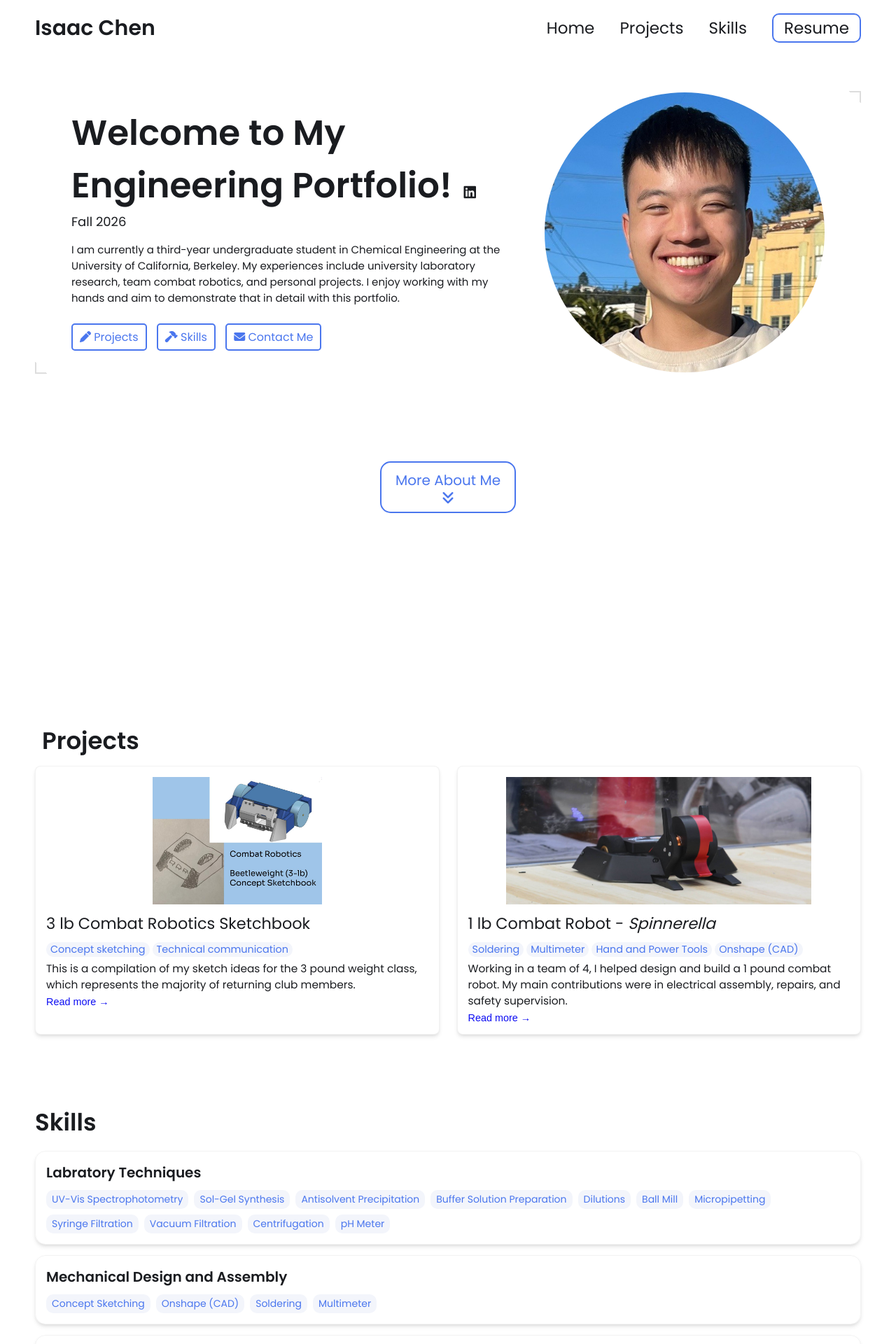
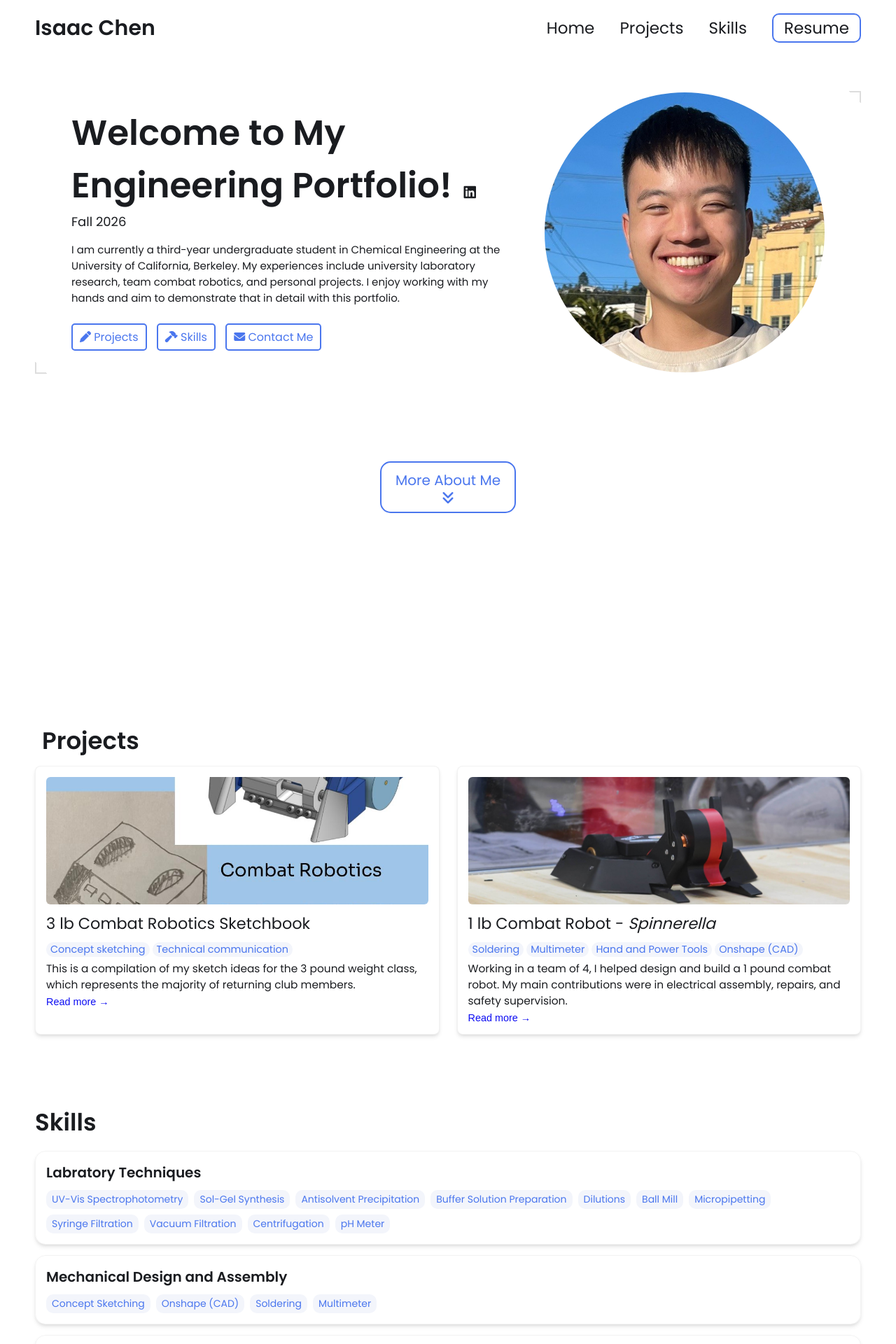
Before and after one commit to isaajnchen/isaajnchen.github.io, a Jekyll site: the page built from index.html, in a window 1280 px wide. Shown: the top 1920 px of the page at 70% size. Built offline with Jekyll 4.4.1, drawn with Linux system fonts in a browser that asks for light colours.

Commit message:
Update projects.html

```diff
--- a/_includes/projects.html
+++ b/_includes/projects.html
@@ -8,7 +8,7 @@
         <div class="project-card">
             {% assign folder_path = item.path | split: "/" | slice: 0, 2 | join: "/" %}
             {% assign image_path = "/" | append: folder_path | append: item['main-image'] %}
-            <img src="{{ image_path }}" alt="{{ item.title }} image" style="width: 100%; height: auto; display: block; object-fit: contain;">
+            <img src="{{ image_path }}" alt="{{ item.title }} image" style="width: 100%; height: auto; display: block;">
             <h3 class="project-title">{{ item.title }}</h3>
             <div class="project-skills">
                 {% for skill in item.skills %}
```
